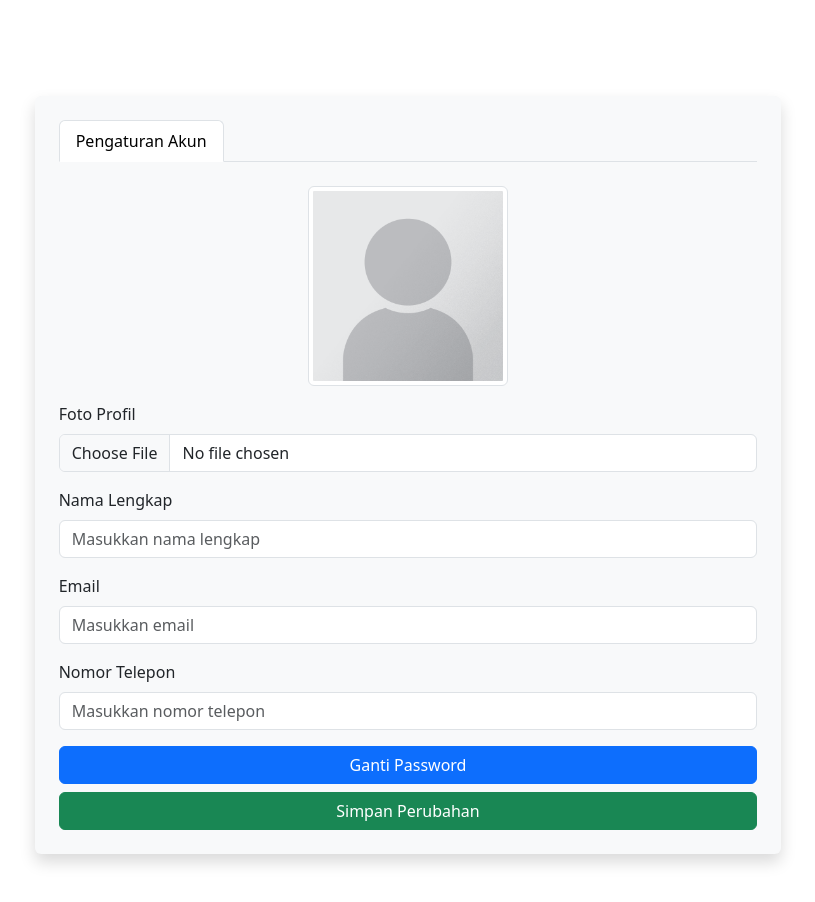
After one commit to FebriansyahAmu/lp-gas, a PHP site: template src/Views/Pengaturan/index.php in a window 1280 px wide. The commit adds this page. Shown: the whole page, without its empty margins (232-1047 px from the left). Run offline with PHP 8.4, Linux system fonts and the light colour scheme; the template is opened without the code that fills it, so the values that code supplies are empty; some libraries are stand-ins or nearby versions.

Commit message:
add: fitur pengaturan akun

```diff
--- a/src/Routes/index.php
+++ b/src/Routes/index.php
@@ -180,6 +180,22 @@ $router->post('/ulasan', UlasanController::class, 'kirimUlasan',[
 
 
 
+//pengaturan akun
+$router->get('/account/pengaturan', AccountController::class, 'indexPengaturan', [
+    'class' => AuthMiddleware::class,
+    'role' => 'user'
+]);
+
+$router->get('/account/user-data', AccountController::class, 'getUserbyuid', [
+    'class' => AuthMiddleware::class,
+    'role' => 'user'
+]);
+
+$router->post('/account/update-profile', AccountController::class, 'updateProfile', [
+    'class' => AuthMiddleware::class,
+    'role' => 'user'
+]);
+
 
 //Verifikasi akun
 $router->get('/verifikasi-email/{token}', AuthController::class, 'emailVerification');
--- a/src/Views/Cart/index.php
+++ b/src/Views/Cart/index.php
@@ -90,8 +90,8 @@ function renderCartItem(cart) {
 
                     <div class="d-flex justify-content-between align-items-center flex-column flex-md-row">
                         <div class="mb-2 mb-md-0">
+                        <span class="text-success fw-bold">Rp${cart.harga_unit}</span><br>
                         <span>Total Price: <span id="total-price-${cart.cart_id}">Rp 0</span></span><br>
-                            <span class="text-success fw-bold">Rp${cart.harga_unit}</span><br>
 
                         </div>
                         <div class="d-flex align-items-center mb-2 mb-md-0">
--- /dev/null
+++ b/src/Views/Pengaturan/index.php
@@ -0,0 +1,225 @@
+<section
+  class="d-flex justify-content-center align-items-center py-5"
+  style="min-height: 100vh"
+>
+  <div
+    class="container p-4 rounded shadow bg-light mt-5 col-lg-7 col-md-10 col-sm-12"
+    style="min-height: 60vh;"
+  >
+    <ul class="nav nav-tabs mb-4">
+      <li class="nav-item">
+        <a
+          class="nav-link active"
+          aria-current="page"
+          href="#tab1"
+          data-bs-toggle="tab"
+          >Pengaturan Akun</a
+        >
+      </li>
+    </ul>
+
+    <div class="tab-content">
+      <div class="tab-pane fade show active" id="tab1">
+        <!-- Form Ubah Informasi Akun -->
+        <form id="formProfile" enctype="multipart/form-data">
+        <div class="mb-3 d-flex justify-content-center">
+            <img
+              id="profilePicturePreview"
+              src="/img/Portrait_Placeholder.png"
+              alt="Preview Foto Profil"
+              class="img-thumbnail"
+              style="max-width: 200px; max-height: 200px;"
+            />
+          </div>
+          <div class="mb-3">
+            <label for="profilePicture" class="form-label">Foto Profil</label>
+            <input
+              type="file"
+              class="form-control"
+              id="profilePicture"
+              accept="image/*"
+              onchange="previewImage(event)"
+            />
+          </div>
+          <!-- Tempat untuk Preview Gambar -->
+
+          <div class="mb-3">
+            <label for="fullName" class="form-label">Nama Lengkap</label>
+            <input
+              type="text"
+              class="form-control"
+              id="fullName"
+              placeholder="Masukkan nama lengkap"
+              required
+            />
+          </div>
+          <div class="mb-3">
+            <label for="email" class="form-label">Email</label>
+            <input
+              type="email"
+              class="form-control"
+              id="email"
+              placeholder="Masukkan email"
+              readonly
+            />
+          </div>
+          <div class="mb-3">
+            <label for="no_hp" class="form-label">Nomor Telepon</label>
+            <input
+              type="tel"
+              class="form-control"
+              id="no_hp"
+              placeholder="Masukkan nomor telepon"
+            />
+          </div>
+          <div class="d-grid gap-2">
+            <button class="btn btn-primary" type="button" data-bs-toggle="modal" data-bs-target="#changePasswordModal">
+              Ganti Password
+            </button>
+            <button type="submit" class="btn btn-success">
+              Simpan Perubahan
+            </button>
+          </div>
+        </form>
+      </div>
+    </div>
+  </div>
+</section>
+
+<!-- Modal untuk Ganti Password -->
+<div
+  class="modal fade"
+  id="changePasswordModal"
+  tabindex="-1"
+  aria-labelledby="changePasswordModalLabel"
+  aria-hidden="true"
+>
+  <div class="modal-dialog">
+    <div class="modal-content">
+      <div class="modal-header">
+        <h5 class="modal-title" id="changePasswordModalLabel">Ganti Password</h5>
+        <button
+          type="button"
+          class="btn-close"
+          data-bs-dismiss="modal"
+          aria-label="Close"
+        ></button>
+      </div>
+      <div class="modal-body">
+        <form>
+          <div class="mb-3">
+            <label for="currentPassword" class="form-label">Password Lama</label>
+            <input
+              type="password"
+              class="form-control"
+              id="currentPassword"
+              placeholder="Masukkan password lama"
+              required
+            />
+          </div>
+          <div class="mb-3">
+            <label for="newPassword" class="form-label">Password Baru</label>
+            <input
+              type="password"
+              class="form-control"
+              id="newPassword"
+              placeholder="Masukkan password baru"
+              required
+            />
+          </div>
+          <div class="mb-3">
+            <label for="confirmNewPassword" class="form-label">Konfirmasi Password Baru</label>
+            <input
+              type="password"
+              class="form-control"
+              id="confirmNewPassword"
+              placeholder="Konfirmasi password baru"
+              required
+            />
+          </div>
+          <div class="d-grid gap-2">
+            <button type="submit" class="btn btn-primary">
+              Simpan Password
+            </button>
+          </div>
+        </form>
+      </div>
+    </div>
+  </div>
+</div>
+
+<script>
+  function previewImage(event) {
+    const input = event.target;
+    const preview = document.getElementById("profilePicturePreview");
+
+    if (input.files && input.files[0]) {
+      const reader = new FileReader();
+      reader.onload = function(e) {
+        preview.src = e.target.result;
+      };
+      reader.readAsDataURL(input.files[0]);
+    } else {
+      preview.src = "/img/Portrait_Placeholder.png";
+    }
+  }
+</script>
+
+
+<script>
+    $(document).ready(function() {
+        getuserbyUID();
+        ubahDataProfile();
+    });
+
+    function getuserbyUID(){
+        $.ajax({
+            url: '/account/user-data',
+            method: 'GET',
+            success: function(response){
+                if(response.status === 'success'){
+                    $('#fullName').val(response.data.Nama_lengkap);
+                    $('#email').val(response.data.Email);
+                    $('#no_hp').val(response.data.No_Hp);
+                }
+            },
+            error: function(xhr, status, error){
+                Swal.fire('Error', xhr.responseJSON.message, 'error');
+            }
+        });
+    }
+
+    function ubahDataProfile(){
+      $('#formProfile').submit(function(event){
+        event.preventDefault();
+
+        const formData = new FormDat(this);
+        Swal.fire({
+          title: 'Apakah anda yakin ingin mengubah data profile?',
+          icon: 'question',
+          showCancelButton: true,
+          confirmButtonColor: "#3085d6",
+          cancelButtonColor: "#d33",
+          confirmButtonText: "Ya, Ubdah Data",
+        }).then((result)=>{
+          if(result.isConfirmed){
+            $.ajax({
+              url: '/account/update-profile',
+              method: 'POST',
+              data: formData,
+              contentType: false,
+              processData: false,
+              success: function(response){
+                if(response.status === 'success'){
+                  Swal.fire('Sukses', response.message, 'success');
+                }
+              },
+              error: function(xhr, status, error){
+                Swal.fire('Error', xhr.responseJSON.message, 'error');
+              }
+            })
+          }
+        })
+      })
+    }
+</script>
--- a/src/Views/components/navbar.php
+++ b/src/Views/components/navbar.php
@@ -39,6 +39,7 @@
             <ul class="dropdown-menu" aria-labelledby="profileDropdown">
               <li><a class="dropdown-item" href="/account">Riwayat Pembelian</a></li>
               <li><a class="dropdown-item" href="/account/alamat">Alamat</a></li>
+              <li><a class="dropdown-item" href="/account/pengaturan">Pengaturan</a></li>
               <li><a class="dropdown-item" href="/logout">Logout</a></li>
             </ul>
           </li>
```
Also changed, not shown: src/Controllers/AccountController.php (+92 -0 lines), src/Models/User.php (+50 -0 lines), public/img/Portrait_Placeholder.png (added).
